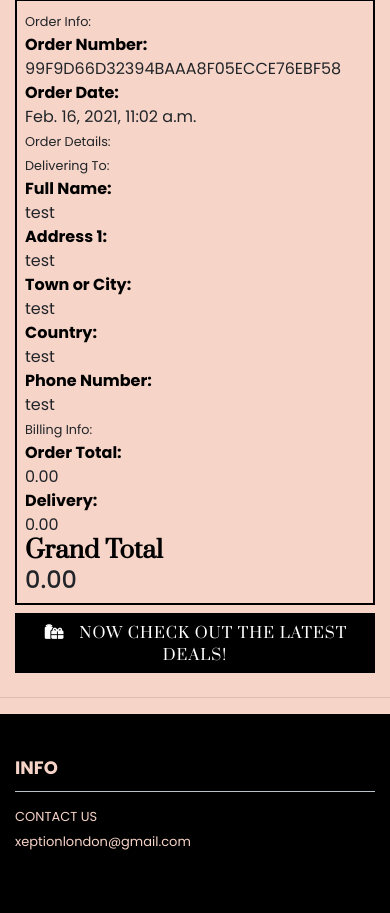
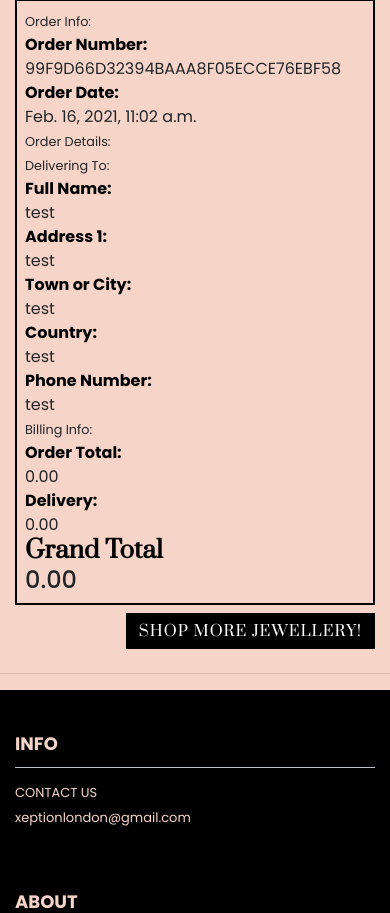
Before and after one commit to mion93/xeption-ms4, a Django app: a page that uses checkout/templates/checkout/checkout_success.html in a window 390 px wide. Shown: the part 355-1268 px from the top of the page. Run offline with Django 3.2, Linux system fonts and the light colour scheme; data comes from the database, SQL or seed files in the repository; both versions use the stored data as it was after the commit; some libraries are stand-ins or nearby versions.

Commit message:
fixed to top button, checkout success & added mobile wireframes

```diff
--- a/checkout/templates/checkout/checkout_success.html
+++ b/checkout/templates/checkout/checkout_success.html
@@ -205,11 +205,9 @@
                         <span class="text-uppercase">Back to Profile</span>
                     </a>
                 {% else %}
-                    <a href="{% url 'products' %}?category=new_arrivals,deals,clearance" class="btn btn-black rounded-0 my-2">
-                        <span class="icon mr-2">
-                            <i class="fas fa-gifts"></i>
-                        </span>
-                        <span class="text-uppercase">Now check out the latest deals!</span>
+                    <a href="{% url 'products' %}" class="btn btn-black rounded-0 my-2">
+
+                        <span class="text-uppercase">SHOP MORE JEWELLERY!</span>
                     </a>
                 {% endif %}
 			</div>
--- a/products/templates/products/products.html
+++ b/products/templates/products/products.html
@@ -104,7 +104,7 @@
             </div>
         </div>
     </div>
-    <div class="btt-button" style="background-color: black; border-radius: 25px;">
+    <div class="btt-button" style="background-color: black; border-radius: 25px; border: 2px solid white;">
         <a class="btt-link d-flex h-100">
             <i class="fas fa-arrow-up text-white mx-auto my-auto"></i>
         </a>
```
Also changed, not shown: db.sqlite3, 1 other file.
